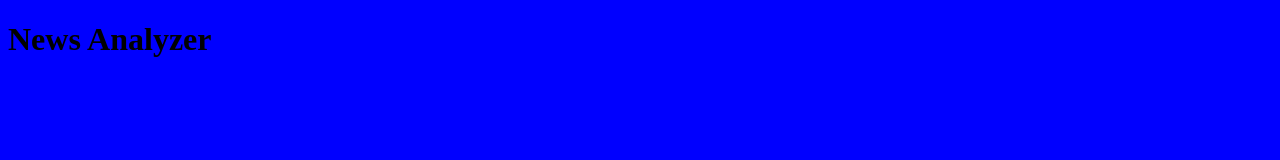
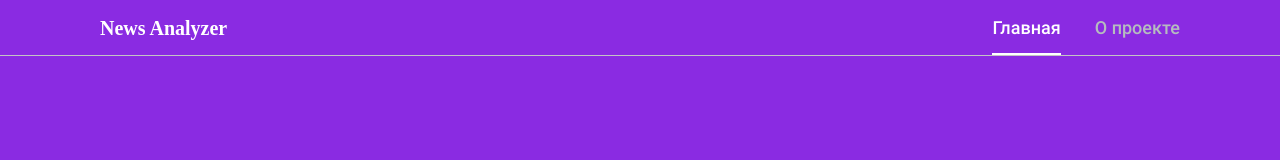
Before and after one commit to alex-Karavaev/newsAnalazer, a website built with webpack: page src/index.html in a window 1280 px wide. Built offline with nearby package versions, Linux system fonts and the light colour scheme.

Commit message:
Вёрска header

```diff
--- /dev/null
+++ b/src/blocks/header/__item/header__item.css
@@ -0,0 +1,14 @@
+.header__item {
+	position: relative;
+	height: 56px;
+	display: flex;
+	align-items: center;
+}
+.header__item:first-child {
+	margin-right: 11px;
+}
+@media (min-width: 768px) {
+	.header__item:first-child {
+		margin-right: 34px;
+	}
+}
--- /dev/null
+++ b/src/blocks/header/__link/_active/header__link_active.css
@@ -0,0 +1,12 @@
+.header__link_active-main {
+	flex-direction: column;
+	color: #ffffff;
+}
+.header__link_active-main::after {
+	content: '';
+	border-bottom: 3px solid #ffffff;
+	position: absolute;
+	left: 0;
+	right: 0;
+	bottom: 0;
+}
--- /dev/null
+++ b/src/blocks/header/__link/header__link.css
@@ -0,0 +1,13 @@
+.header__link {
+	font-family: 'Roboto-Medium';
+	font-weight: 500;
+	font-size: 16px;
+	line-height: 24px;
+	color: #b6bcbf;
+	text-decoration: none;
+}
+@media (min-width: 768px) {
+	.header__link {
+		font-size: 18px;
+	}
+}
--- /dev/null
+++ b/src/blocks/header/__links/header__links.css
@@ -0,0 +1,6 @@
+.header__links {
+	padding: 0;
+	margin: 0;
+	list-style-type: none;
+	display: flex;
+}
--- /dev/null
+++ b/src/blocks/header/__logo/_black/header__logo_black.css
@@ -0,0 +1,3 @@
+.header__logo_black {
+	color: #000000;
+}
--- /dev/null
+++ b/src/blocks/header/__logo/_white/header__logo_white.css
@@ -0,0 +1,3 @@
+.header__logo_white {
+	color: #ffffff;
+}
--- /dev/null
+++ b/src/blocks/header/__logo/header__logo.css
@@ -0,0 +1,12 @@
+.header__logo {
+	font-family: 'Roboto Slab';
+	font-weight: 700;
+	font-size: 16px;
+	line-height: 24px;
+	text-decoration: none;
+}
+@media (min-width: 768px) {
+	.header__logo {
+		font-size: 20px;
+	}
+}
--- /dev/null
+++ b/src/blocks/header/__navigation/header__navigation.css
@@ -0,0 +1,2 @@
+.header__navigation {
+}
--- /dev/null
+++ b/src/blocks/header/header.css
@@ -0,0 +1,50 @@
+@import url(./__logo/header__logo.css);
+@import url(./__logo/_white/header__logo_white.css);
+@import url(./__navigation/header__navigation.css);
+@import url(./__links/header__links.css);
+@import url(./__item/header__item.css);
+@import url(./__link/header__link.css);
+@import url(./__link/_active/header__link_active.css);
+
+.header {
+	display: flex;
+	justify-content: space-between;
+	align-items: center;
+	position: absolute;
+	padding-left: 16px;
+	padding-right: 16px;
+	right: 0;
+	left: 0;
+}
+.header::after {
+	content: '';
+	border-bottom: 1px solid #c4c4c4;
+	position: absolute;
+	left: 0;
+	right: 0;
+	bottom: 0;
+}
+@media (min-width: 768px) {
+	.header {
+		padding-left: 40px;
+		padding-right: 40px;
+	}
+}
+@media (min-width: 1024px) {
+	.header {
+		padding-left: 60px;
+		padding-right: 60px;
+	}
+}
+@media (min-width: 1280px) {
+	.header {
+		padding-left: 80px;
+		padding-right: 80px;
+	}
+}
+@media (min-width: 1280px) {
+	.header {
+		padding-left: 100px;
+		padding-right: 100px;
+	}
+}
--- /dev/null
+++ b/src/fonts/fonts.css
@@ -0,0 +1,8 @@
+@font-face {
+	font-family: 'RobotoSlab-Bold';
+	src: url(./RobotoSlab-Bold.ttf);
+}
+@font-face {
+	font-family: 'Roboto-Medium';
+	src: url(./Roboto-Medium.ttf);
+}
--- a/src/index.html
+++ b/src/index.html
@@ -4,9 +4,26 @@
 		<meta charset="UTF-8" />
 		<meta http-equiv="X-UA-Compatible" content="IE=edge" />
 		<meta name="viewport" content="width=device-width, initial-scale=1.0" />
+		<title>News Analyzer</title>
 	</head>
 
 	<body>
-		<h1>News Analyzer</h1>
+		<header class="header">
+			<a href="" class="header__logo header__logo_white">News Analyzer</a>
+			<nav class="header__navigation">
+				<ul class="header__links">
+					<li class="header__item">
+						<a
+							class="header__link header__link_active-main"
+							href="#"
+							>Главная</a
+						>
+					</li>
+					<li class="header__item">
+						<a class="header__link" href="#">О проекте</a>
+					</li>
+				</ul>
+			</nav>
+		</header>
 	</body>
 </html>
--- a/src/style.css
+++ b/src/style.css
@@ -1,3 +1,8 @@
+@import url(./fonts/fonts.css);
+@import url(./blocks/header/header.css);
+
 body {
-	background-color: blue;
+	margin: 0;
+	padding: 0;
+	background-color: blueviolet;
 }
```
Also changed, not shown: src/fonts/Roboto-Medium.ttf (added), src/fonts/RobotoSlab-Bold.ttf (added), 1 other file.
